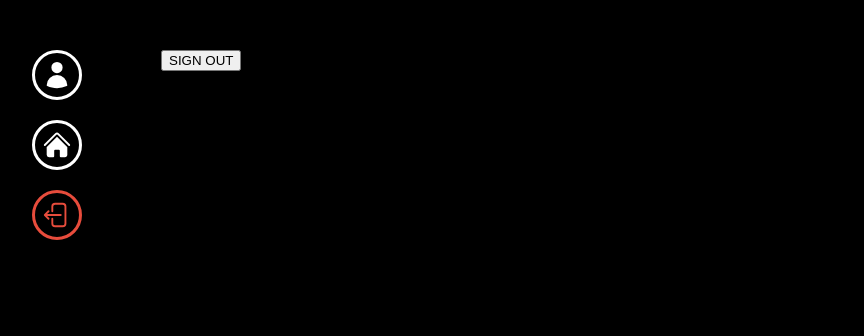
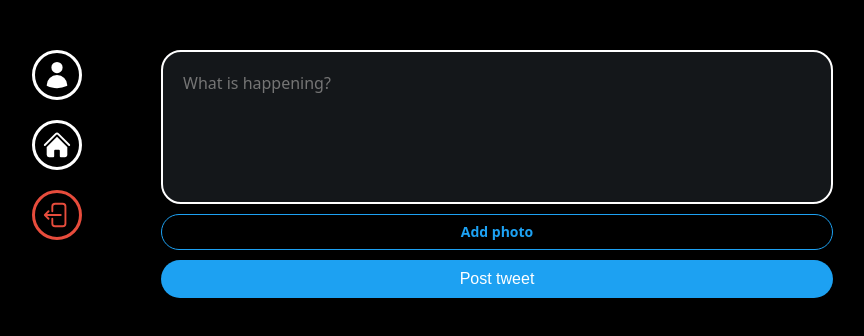
Before and after one commit to dawwson/nwitter, a React (Vite) app: page / in a window 1280 px wide. Shown: the top 336 px of the page, without its empty margins (237-1101 px from the left). Built offline with nearby package versions, Linux system fonts and the light colour scheme; no server answers; sample sign-in values are in the browser's storage.

Commit message:
Feat: 트윗 생성 기능 구현

```diff
--- a/src/App.tsx
+++ b/src/App.tsx
@@ -7,7 +7,7 @@
 import ProtectedRoute from "./components/protected-route";
 import LoadingScreen from "./components/loading-screen";
 
-import Home from "./pages/home/home";
+import Home from "./pages/home";
 import Profile from "./pages/profile";
 import Login from "./pages/login";
 import CreateAccount from "./pages/create-account";
--- /dev/null
+++ b/src/components/post-tweet-form/index.tsx
@@ -0,0 +1,74 @@
+import { useState } from "react";
+import { addDoc, collection } from "firebase/firestore";
+
+import * as S from "./style";
+import { auth, db } from "../../configs/firebase";
+
+const PostTweetForm = () => {
+  const [isLoading, setIsLoading] = useState(false);
+  const [tweet, setTweet] = useState("");
+  const [file, setFile] = useState<File | null>(null);
+
+  const handleOnTextChange = (e: React.ChangeEvent<HTMLTextAreaElement>) => {
+    setTweet(e.target.value);
+  };
+
+  const handleOnFileChange = (e: React.ChangeEvent<HTMLInputElement>) => {
+    const { files } = e.target;
+
+    if (files?.length === 1) {
+      setFile(files[0]);
+    }
+  };
+
+  const handleOnSubmit = async (e: React.FormEvent<HTMLFormElement>) => {
+    e.preventDefault();
+
+    const user = auth.currentUser;
+
+    if (!user || isLoading || tweet === "" || tweet.length > 180) {
+      return;
+    }
+
+    try {
+      setIsLoading(true);
+      await addDoc(collection(db, "tweets"), {
+        tweet,
+        username: user.displayName || "Anonymous",
+        userId: user.uid,
+        createdAt: Date.now(),
+      });
+    } catch (e) {
+      console.log(e);
+    } finally {
+      setIsLoading(false);
+    }
+  };
+
+  return (
+    <S.Form onSubmit={handleOnSubmit}>
+      <S.TextArea
+        rows={5}
+        maxLength={180}
+        value={tweet}
+        placeholder="What is happening?"
+        onChange={handleOnTextChange}
+      />
+      <S.AttachFileButton htmlFor="file">
+        {file ? "✅ Photo added!" : "Add photo"}
+      </S.AttachFileButton>
+      <S.AttachFileInput
+        id="file"
+        type="file"
+        accept="image/*"
+        onChange={handleOnFileChange}
+      />
+      <S.SubmitButton
+        type="submit"
+        value={isLoading ? "Posting..." : "Post tweet"}
+      />
+    </S.Form>
+  );
+};
+
+export default PostTweetForm;
--- /dev/null
+++ b/src/components/post-tweet-form/style.ts
@@ -0,0 +1,59 @@
+import styled from "styled-components";
+
+export const Form = styled.form`
+  display: flex;
+  flex-direction: column;
+  gap: 10px;
+`;
+
+export const TextArea = styled.textarea`
+  border: 2px solid white;
+  padding: 20px;
+  border-radius: 20px;
+  font-size: 16px;
+  background-color: ${({ theme }) => theme.colors.black};
+  color: white;
+  width: 100%;
+  resize: none;
+  font-family: system-ui, -apple-system, BlinkMacSystemFont, "Segoe UI", Roboto,
+    Oxygen, Ubuntu, Cantarell, "Open Sans", "Helvetica Neue", sans-serif;
+
+  &::placeholder {
+    font-size: 16px;
+  }
+
+  &:focus {
+    outline: none;
+    border-color: ${({ theme }) => theme.colors.light_blue};
+  }
+`;
+
+export const AttachFileButton = styled.label`
+  padding: 10px 0px;
+  color: ${({ theme }) => theme.colors.light_blue};
+  text-align: center;
+  border-radius: 20px;
+  border: 1px solid ${({ theme }) => theme.colors.light_blue};
+  font-size: 14px;
+  font-weight: 600;
+  cursor: pointer;
+`;
+
+export const AttachFileInput = styled.input`
+  display: none;
+`;
+
+export const SubmitButton = styled.input`
+  background-color: ${({ theme }) => theme.colors.light_blue};
+  color: white;
+  padding: 10px 0px;
+  border-radius: 20px;
+  border: none;
+  font-size: 16px;
+  cursor: pointer;
+
+  &:hover,
+  &:active {
+    opacity: 0.9;
+  }
+`;
--- a/src/configs/firebase.ts
+++ b/src/configs/firebase.ts
@@ -1,6 +1,8 @@
 // Import the functions you need from the SDKs you need
 import { initializeApp } from "firebase/app";
 import { getAuth } from "firebase/auth";
+import { getFirestore } from "firebase/firestore";
+import { getStorage } from "firebase/storage";
 // TODO: Add SDKs for Firebase products that you want to use
 // https://firebase.google.com/docs/web/setup#available-libraries
 
@@ -18,3 +20,5 @@
 const app = initializeApp(firebaseConfig);
 
 export const auth = getAuth(app);
+export const storage = getStorage(app);
+export const db = getFirestore(app);
--- a/src/pages/home/home.tsx
+++ /dev/null
@@ -1,15 +0,0 @@
-import { auth } from "../../configs/firebase";
-
-const Home = () => {
-  const signOut = () => {
-    auth.signOut();
-  };
-
-  return (
-    <h1>
-      <button onClick={signOut}>SIGN OUT</button>
-    </h1>
-  );
-};
-
-export default Home;
--- /dev/null
+++ b/src/pages/home/index.tsx
@@ -0,0 +1,12 @@
+import * as S from "./style";
+import PostTweetForm from "../../components/post-tweet-form";
+
+const Home = () => {
+  return (
+    <S.Wrapper>
+      <PostTweetForm />
+    </S.Wrapper>
+  );
+};
+
+export default Home;
--- /dev/null
+++ b/src/pages/home/style.ts
@@ -0,0 +1,3 @@
+import styled from "styled-components";
+
+export const Wrapper = styled.div``;
```
